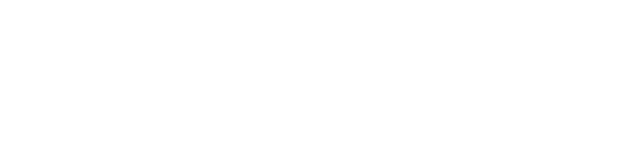
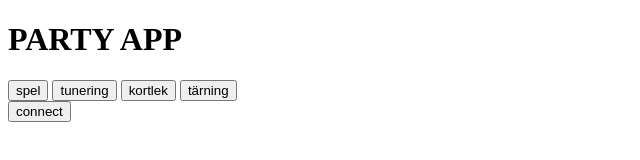
Before and after one commit to skoanton/partyapp, a plain HTML site: page index.html in a window 1280 px wide. Shown: the whole page, without its empty margins (0-640 px from the left). Drawn offline with Linux system fonts and the light colour scheme.

Commit message:
Content first page

```diff
--- a/index.html
+++ b/index.html
@@ -9,6 +9,21 @@
 </head>
 <body>
 
+    <header>
+        <h1>PARTY APP</h1>
+    </header>
+
+    <main class="flex-container-col">
+        <article class="flex-container-col">
+            <button class="main-btn">spel</button>
+            <button class="main-btn">tunering</button>
+            <button class="main-btn">kortlek</button>
+            <button class="main-btn">tärning</button>
+        </article>
+        <article class="flex-container-col">
+            <button class="main-btn">connect</button>
+        </article>
+    </main>
 
 
     <!--Script-->
```
